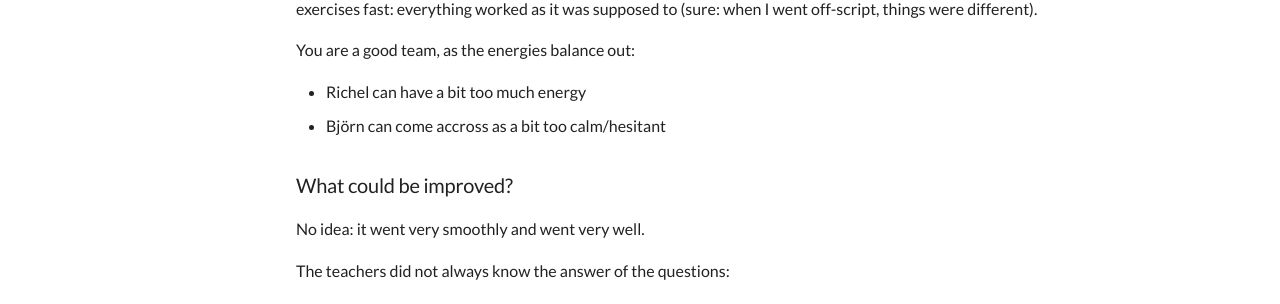
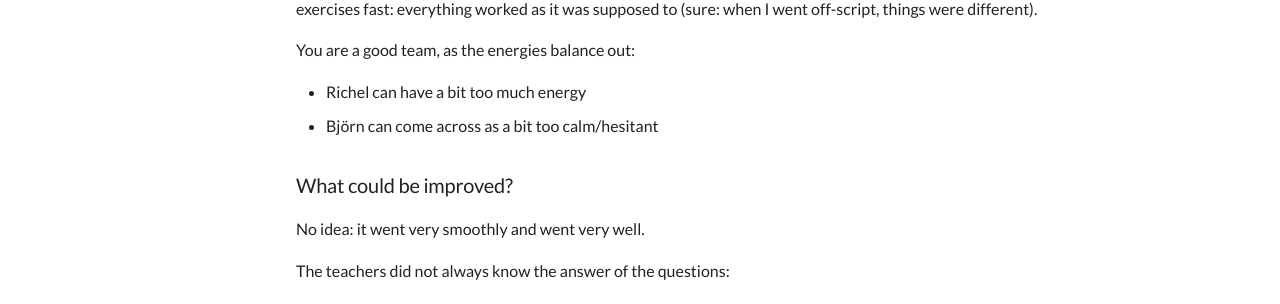
Before and after one commit to UPPMAX/naiss_file_transfer_course, an MkDocs documentation site: the page built from docs/evaluations/20250516/README.md, in a window 1280 px wide and 900 px high, scrolled down 3813 px. Shown: the part 431-735 px from the top of the window. Built offline with MkDocs 1.6.1 and Material for MkDocs 9.7.7, drawn with Linux system fonts in a browser that asks for light colours; comment, search, counter and statistics services are not loaded.

Commit message:
Fix spelling

```diff
--- a/docs/evaluations/20250516/README.md
+++ b/docs/evaluations/20250516/README.md
@@ -72,7 +72,7 @@ were different).
 You are a good team, as the energies balance out:
 
 - Richel can have a bit too much energy
-- Björn can come accross as a bit too calm/hesitant
+- Björn can come across as a bit too calm/hesitant
 
 ### What could be improved?
 
```
Also changed, not shown: .wordlist.txt.
